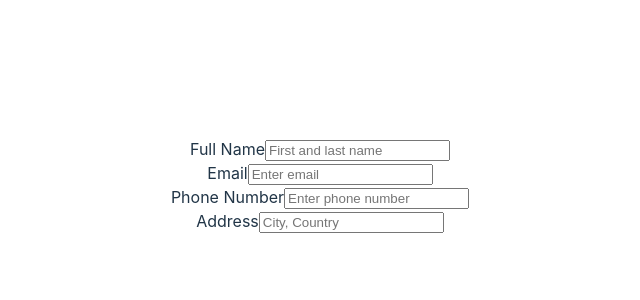
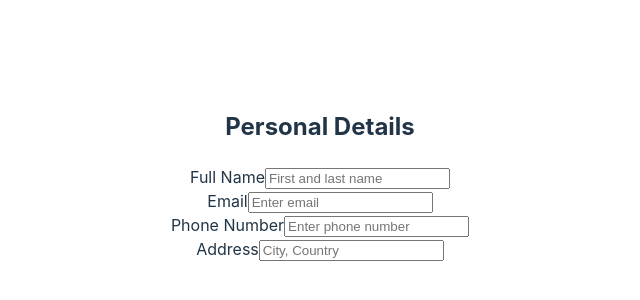
Before and after one commit to PrattyBee/CV-Builder, a React (Vite) app in the folder react-app/: page / in a window 1280 px wide. Shown: the part 232-532 px from the top of the page, without its empty margins (320-960 px from the left). Built offline with nearby package versions, Linux system fonts and the light colour scheme.

Commit message:
Add personal details to main page

```diff
--- a/react-app/src/App.jsx
+++ b/react-app/src/App.jsx
@@ -5,13 +5,7 @@ import "./App.css";
 import Resume from "./components/Resume";
 
 function App() {
-  const [count, setCount] = useState(0);
-
-  return (
-    <>
-      <Resume />
-    </>
-  );
+  return <Resume />;
 }
 
 export default App;
--- a/react-app/src/components/Forms/PersonalDetails.jsx
+++ b/react-app/src/components/Forms/PersonalDetails.jsx
@@ -2,7 +2,7 @@ import { useState } from "react";
 
 function PersonalDetails({ name, email, phone, address }) {
   return (
-    <div className="resume-personal">
+    <div>
       <h1>{name}</h1>
       <h2>{email}</h2>
       <h2>{phone}</h2>
@@ -14,6 +14,7 @@ function PersonalDetails({ name, email, phone, address }) {
 function PersonalDetailsForm({ name, email, phone, address, handleChange }) {
   return (
     <form>
+      <h2>Personal Details</h2>
       <div>
         <label htmlFor="fullName">Full Name</label>
         <input
@@ -83,14 +84,14 @@ function PersonalSync() {
       setPersonal({ ...personal, address: value });
     }
   }
-
-  return [
+  return (
+    <>
       <PersonalDetails
         name={personal.name}
         email={personal.email}
         phone={personal.phone}
         address={personal.address}
-    />,
+      />
 
       <PersonalDetailsForm
         name={personal.name}
@@ -98,8 +99,9 @@ function PersonalSync() {
         phone={personal.phone}
         address={personal.address}
         handleChange={handleChange}
-    />,
-  ];
+      />
+    </>
+  );
 }
 
 export { PersonalSync };
--- a/react-app/src/components/Resume.jsx
+++ b/react-app/src/components/Resume.jsx
@@ -1,14 +1,8 @@
-import { useState } from "react";
 import { PersonalSync } from "./Forms/PersonalDetails";
 
 function Resume() {
   const personal = PersonalSync();
-  return (
-    <>
-      {personal[0]}
-      {personal[1]}
-    </>
-  );
+  return <PersonalSync />;
 }
 
 export default Resume;
```
Also changed, not shown: react-app/src/components/Forms/Education.jsx (line endings or trailing spaces). Lines whose indentation alone changed are shown as unchanged.
